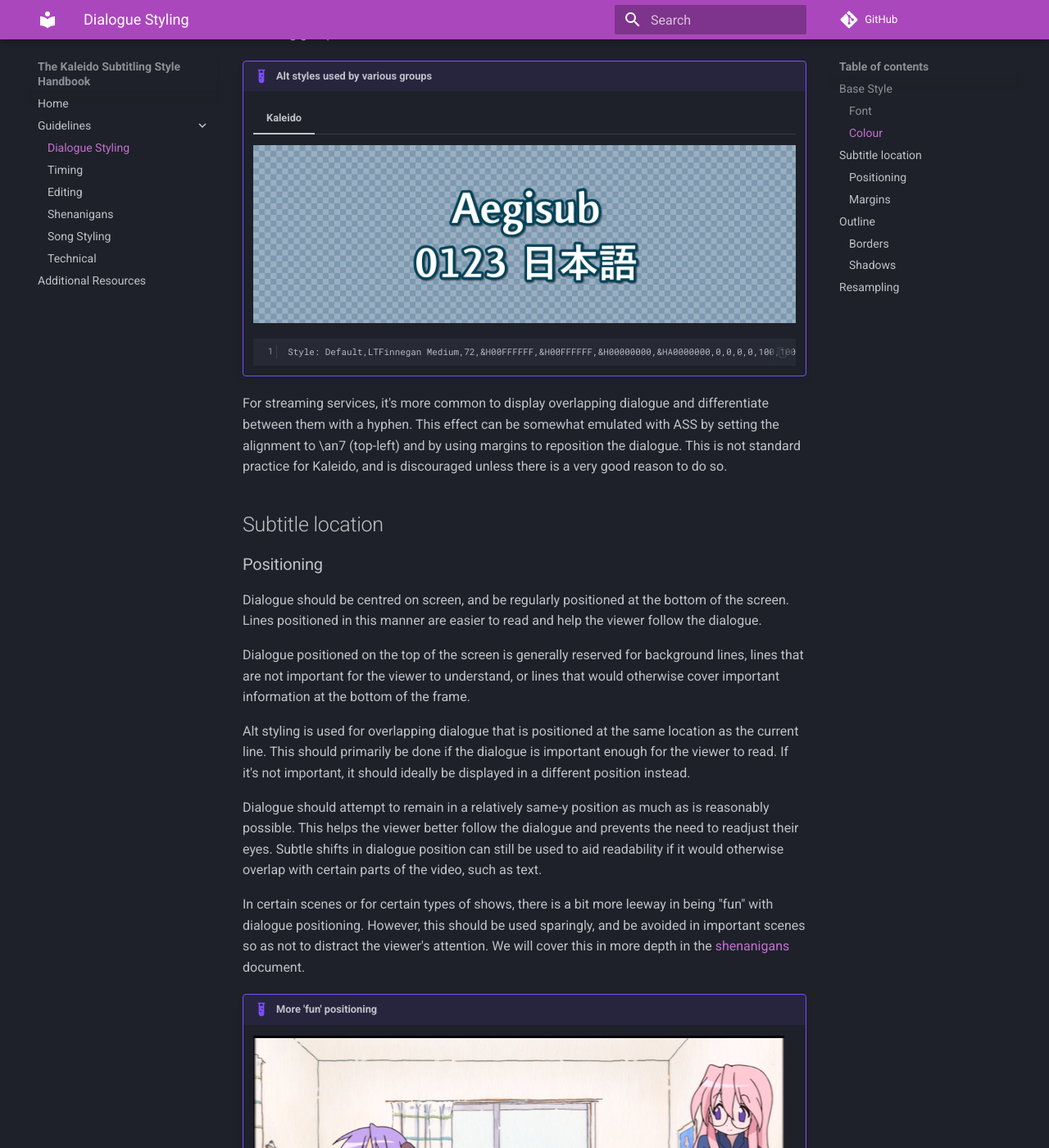
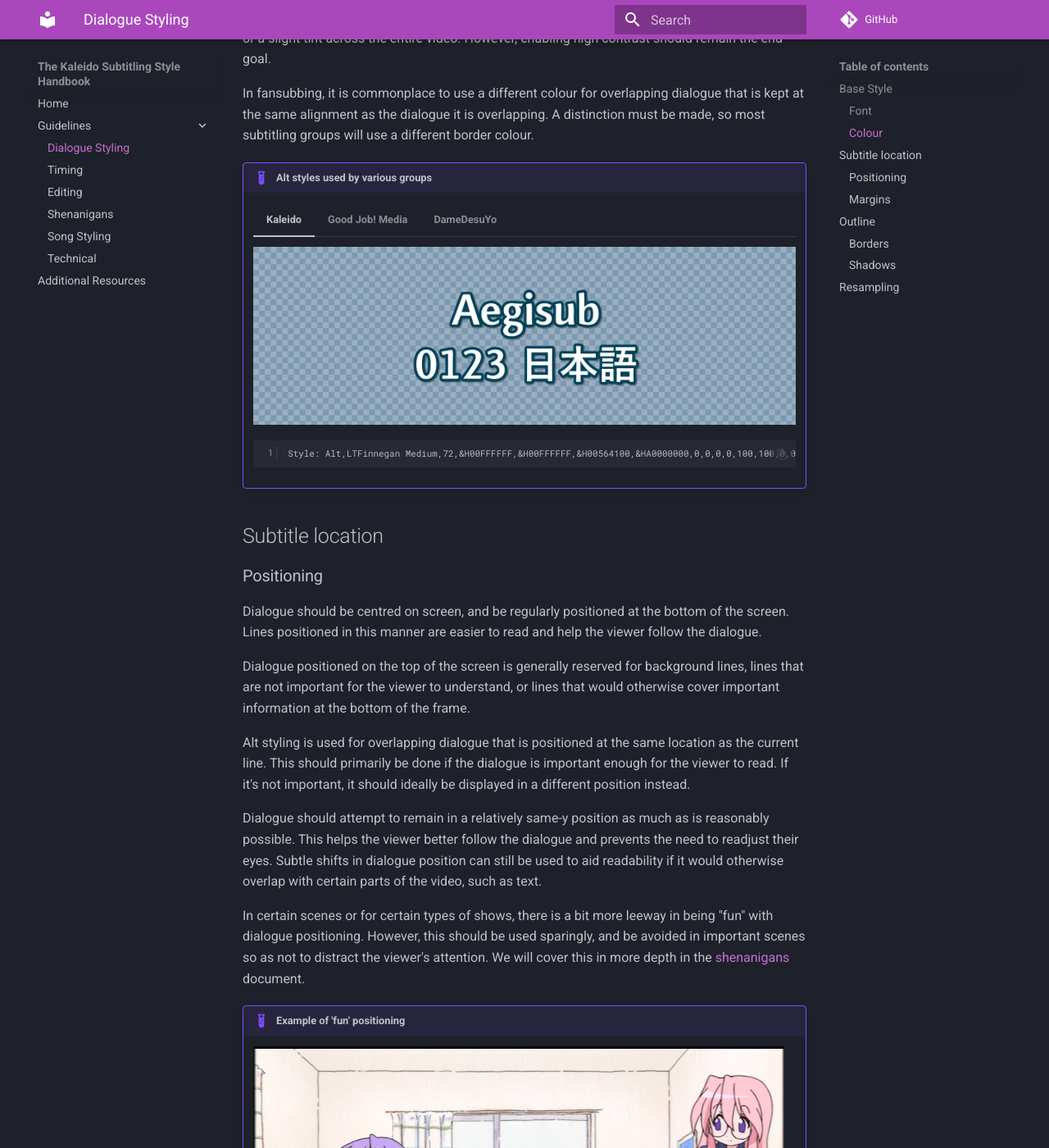
Before and after one commit to Kaleido-subs/style-guide, an MkDocs documentation site: the page built from docs/guidelines/styling/dialogue_styling.md, in a window 1280 px wide and 1400 px high, scrolled down 3633 px. Shown: the whole window at 82% size. Built offline with MkDocs 1.6.1 and Material for MkDocs 9.7.7, drawn with Linux system fonts in a browser that asks for light colours; comment, search, counter and statistics services are not loaded; some of the changed text lies outside the part shown.

Commit message:
Dialogue Styling: Updates

````diff
--- a/docs/guidelines/styling/dialogue_styling.md
+++ b/docs/guidelines/styling/dialogue_styling.md
@@ -31,7 +36,7 @@
          ![Good Job! Media dialogue style](./img/styling/groups/goodjobmedia.png)
 
          ```markdown
-         Style: Default,Gandhi Sans,74,&H00FFFFFF,&H000000FF,&H00000000,&HA0000000,-1,0,0,0,100,100,0,0,1,3.6,1.5,2,200,200,56,1
+         Style: GJM_Main_1080p,Gandhi Sans,75,&H00FFFFFF,&H000000FF,&H00000000,&HA0000000,-1,0,0,0,100,100,0,0,1,3.6,1.5,2,225,225,60,1
          ```
 
     === "SubsPlease"
@@ -192,20 +197,25 @@
 
 !!! example "Alt styles used by various groups"
     === "Kaleido"
-       ![Kaleido-subs overlapping dialogue style](./img/styling/groups/kaleido-alt.png)
+         ![Kaleido-subs overlapping dialogue style](./img/styling/groups/kaleido-alt.png)
 
-       ```markdown
-       Style: Default,LTFinnegan Medium,72,&H00FFFFFF,&H00FFFFFF,&H00000000,&HA0000000,0,0,0,0,100,100,0,0,1,3.6,1.5,2,200,200,60,1
-       ```
+         ```markdown
+         Style: Alt,LTFinnegan Medium,72,&H00FFFFFF,&H00FFFFFF,&H00564100,&HA0000000,0,0,0,0,100,100,0,0,1,3.6,1.5,2,200,200,60,1
+         ```
 
-For streaming services,
-it's more common to display overlapping dialogue
-and differentiate between them with a hyphen.
-This effect can be somewhat emulated with ASS
-by setting the alignment to \an7 (top-left)
-and by using margins to reposition the dialogue.
-This is not standard practice for Kaleido,
-and is discouraged unless there is a very good reason to do so.
+    === "Good Job! Media"
+         ![Good Job! Media overlapping dialogue style](./img/styling/groups/goodjobmedia-alt.png)
+
+         ```markdown
+         Style: GJM_Overlap_1080p,Gandhi Sans,75,&H00FFFFFF,&H000000FF,&H00743E15,&HA0000000,-1,0,0,0,100,100,0,0,1,3.6,1.5,2,225,225,60,1
+         ```
+
+    === "DameDesuYo"
+         ![DameDesuYo overlapping dialogue style](./img/styling/groups/damedesuyo-alt.png)
+
+         ```markdown
+         Style: Default - Alt,Cronos Pro,78,&H00FFFFFF,&H000000FF,&H003C1A00,&H00000000,-1,0,0,0,100,100,0,0,1,3.75,0,2,225,225,45,1
+         ```
 
 ## Subtitle location
 
@@ -246,8 +256,8 @@
 so as not to distract the viewer's attention.
 We will cover this in more depth in the [shenanigans](../shenanigans.md) document.
 
-!!! example "More 'fun' positioning"
-    ![Dialogue positioned at the speaker's head](./img/styling/wacky-positioning.png)
+!!! example "Example of 'fun' positioning"
+    ![Example of "fun" positioning: multiple "Welcome!" lines each horizontally aligned to the speaker](./img/styling/wacky-positioning.png)
 
 ### Margins
 
@@ -291,8 +301,7 @@
 between the dialogue and the video background.
 
 !!! note "Safe values"
-    Safe values are generally between 2.5px and 4px,
-    assuming a 1920x1080 video.
+    A safe border width is between 2.5px and 4px.
 
 Borders should ideally not be too thick,
 as this is less pleasant on the eyes,
@@ -311,16 +320,13 @@
 and does not overpower the dialogue.
 
 !!! note "Safe values"
-    Safe values are generally between 1px and 2px,
-    assuming a 1920x1080 video.
-    For transparency,
-    a value between 140 and 200 is usually best.
+    A safe shadow offset is between 1px and 2px,
+    with a shadow transparency of 140 to 180.
 
 !!! example "Kaleido's default borders and shadows"
 
-    For Kaleido,
-    we use a border of 3.6px,
-    a shadow of 1.5px,
+    Kaleido uses a border width of 3.6px,
+    a shadow offset of 1.5px,
     and a shadow transparency of 160.
 
     ![Kaleido's default borders and shadows](./img/styling/kaleido-house-style-outline.png)
````
Also changed, not shown: other parts of docs/guidelines/styling/dialogue_styling.md (+6 -1 lines), docs/guidelines/styling/img/styling/groups/damedesuyo-alt.png (added), docs/guidelines/styling/img/styling/groups/goodjobmedia-alt.png (added), docs/guidelines/styling/img/styling/groups/goodjobmedia.png.
